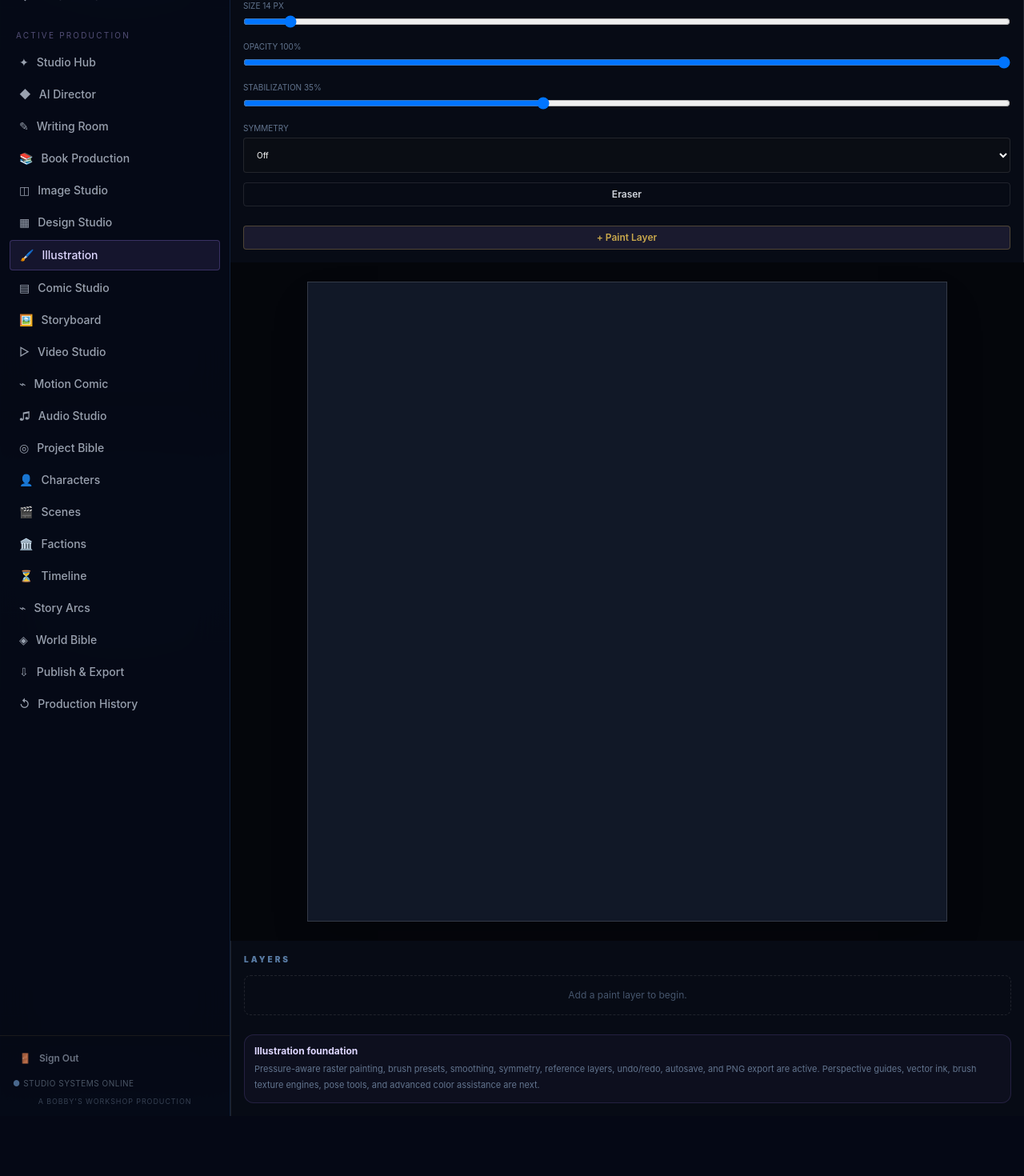
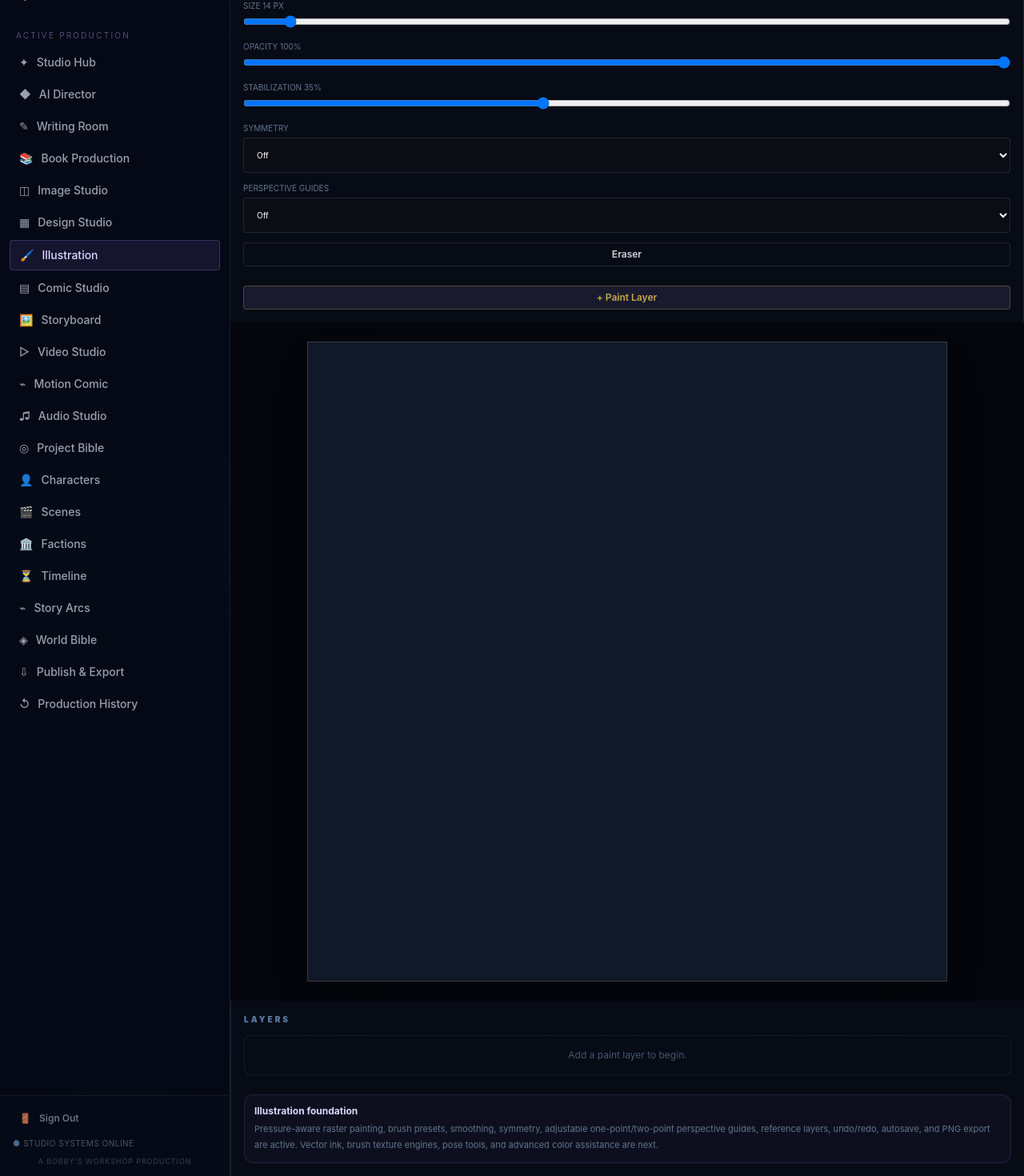
Before and after one commit to Bboy9090/SagaArchitect, a Next.js app: page /universe/1/illustrate in a window 1280 px wide. Shown: the part 243-1713 px from the top of the page at 80% size. Before the commit the page ends 1638 px from the top, so only its background shows below. Built offline with nearby package versions, Linux system fonts and the light colour scheme.

Commit message:
feat(illustration): add adjustable perspective guides

```diff
--- a/src/app/universe/[id]/illustrate/page.tsx
+++ b/src/app/universe/[id]/illustrate/page.tsx
@@ -34,6 +34,7 @@ interface IllustrationStudioPageProps {
 
 type BrushPreset = 'pencil' | 'ink' | 'paint';
 type SymmetryMode = 'none' | 'vertical' | 'horizontal' | 'both';
+type PerspectiveGuideMode = 'off' | 'one-point' | 'two-point';
 
 const BRUSH_PRESETS: Record<BrushPreset, { size: number; opacity: number; label: string }> = {
   pencil: { size: 8, opacity: 0.45, label: 'Pencil' },
@@ -55,6 +56,10 @@ export default function IllustrationStudioPage({ params }: IllustrationStudioPag
   const [eraseMode, setEraseMode] = useState(false);
   const [stabilization, setStabilization] = useState(0.35);
   const [symmetry, setSymmetry] = useState<SymmetryMode>('none');
+  const [perspectiveMode, setPerspectiveMode] = useState<PerspectiveGuideMode>('off');
+  const [horizonPercent, setHorizonPercent] = useState(50);
+  const [leftVanishingPercent, setLeftVanishingPercent] = useState(25);
+  const [rightVanishingPercent, setRightVanishingPercent] = useState(75);
   const [exporting, setExporting] = useState(false);
   const [status, setStatus] = useState('');
 
@@ -252,6 +257,28 @@ export default function IllustrationStudioPage({ params }: IllustrationStudioPag
                 <option value="both">Four-way</option>
               </select>
             </label>
+            <label className="block text-[10px] uppercase text-slate-500">Perspective guides
+              <select value={perspectiveMode} onChange={event => setPerspectiveMode(event.target.value as PerspectiveGuideMode)} className="mt-1 min-h-11 w-full rounded border border-white/10 bg-[#0a0d14] px-3 text-white">
+                <option value="off">Off</option>
+                <option value="one-point">One-point</option>
+                <option value="two-point">Two-point</option>
+              </select>
+            </label>
+            {perspectiveMode !== 'off' && (
+              <div className="space-y-3 rounded-lg border border-cyan-400/10 bg-cyan-400/[0.03] p-3">
+                <label className="block text-[10px] uppercase text-slate-500">Horizon {Math.round(horizonPercent)}%
+                  <input type="range" min={5} max={95} value={horizonPercent} onChange={event => setHorizonPercent(Number(event.target.value))} className="mt-1 w-full" />
+                </label>
+                <label className="block text-[10px] uppercase text-slate-500">{perspectiveMode === 'one-point' ? 'Vanishing point' : 'Left vanishing point'} {Math.round(leftVanishingPercent)}%
+                  <input type="range" min={0} max={100} value={leftVanishingPercent} onChange={event => setLeftVanishingPercent(Number(event.target.value))} className="mt-1 w-full" />
+                </label>
+                {perspectiveMode === 'two-point' && (
+                  <label className="block text-[10px] uppercase text-slate-500">Right vanishing point {Math.round(rightVanishingPercent)}%
+                    <input type="range" min={0} max={100} value={rightVanishingPercent} onChange={event => setRightVanishingPercent(Number(event.target.value))} className="mt-1 w-full" />
+                  </label>
+                )}
+              </div>
+            )}
             <Button className="w-full" size="sm" variant={eraseMode ? 'gold' : 'ghost'} onClick={() => setEraseMode(value => !value)}>
               {eraseMode ? 'Eraser On' : 'Eraser'}
             </Button>
@@ -292,6 +319,38 @@ export default function IllustrationStudioPage({ params }: IllustrationStudioPag
             >
               {(symmetry === 'vertical' || symmetry === 'both') && <div className="pointer-events-none absolute bottom-0 left-1/2 top-0 z-[9999] w-px bg-cyan-300/40" />}
               {(symmetry === 'horizontal' || symmetry === 'both') && <div className="pointer-events-none absolute left-0 right-0 top-1/2 z-[9999] h-px bg-cyan-300/40" />}
+              {perspectiveMode !== 'off' && (
+                <svg
+                  className="pointer-events-none absolute inset-0 z-[9998] h-full w-full"
+                  viewBox={`0 0 ${document.width} ${document.height}`}
+                  preserveAspectRatio="none"
+                  aria-hidden="true"
+                >
+                  {(() => {
+                    const horizonY = document.height * (horizonPercent / 100);
+                    const leftX = document.width * (leftVanishingPercent / 100);
+                    const rightX = document.width * (rightVanishingPercent / 100);
+                    const rays = [0, document.height * 0.2, document.height * 0.4, document.height * 0.6, document.height * 0.8, document.height];
+                    return (
+                      <>
+                        <line x1={0} y1={horizonY} x2={document.width} y2={horizonY} stroke="rgba(103,232,249,0.72)" strokeWidth={2 / scale} />
+                        {rays.map((y, index) => (
+                          <line key={`left-${index}`} x1={leftX} y1={horizonY} x2={index % 2 === 0 ? 0 : document.width} y2={y} stroke="rgba(103,232,249,0.3)" strokeWidth={1 / scale} />
+                        ))}
+                        <circle cx={leftX} cy={horizonY} r={5 / scale} fill="rgba(103,232,249,0.95)" />
+                        {perspectiveMode === 'two-point' && (
+                          <>
+                            {rays.map((y, index) => (
+                              <line key={`right-${index}`} x1={rightX} y1={horizonY} x2={index % 2 === 0 ? document.width : 0} y2={y} stroke="rgba(167,139,250,0.3)" strokeWidth={1 / scale} />
+                            ))}
+                            <circle cx={rightX} cy={horizonY} r={5 / scale} fill="rgba(167,139,250,0.95)" />
+                          </>
+                        )}
+                      </>
+                    );
+                  })()}
+                </svg>
+              )}
               {sortedLayers.map(layer => {
                 if (!layer.visible) return null;
                 const wrapperStyle: React.CSSProperties = {
@@ -388,8 +447,8 @@ export default function IllustrationStudioPage({ params }: IllustrationStudioPag
           <div className="mt-6 rounded-xl border border-violet-400/15 bg-violet-400/[0.04] p-3">
             <div className="text-xs font-bold text-violet-200">Illustration foundation</div>
             <p className="mt-1 text-[11px] leading-5 text-slate-500">
-              Pressure-aware raster painting, brush presets, smoothing, symmetry, reference layers, undo/redo, autosave,
-              and PNG export are active. Perspective guides, vector ink, brush texture engines, pose tools, and advanced color assistance are next.
+              Pressure-aware raster painting, brush presets, smoothing, symmetry, adjustable one-point/two-point perspective guides,
+              reference layers, undo/redo, autosave, and PNG export are active. Vector ink, brush texture engines, pose tools, and advanced color assistance are next.
             </p>
           </div>
         </aside>
```
